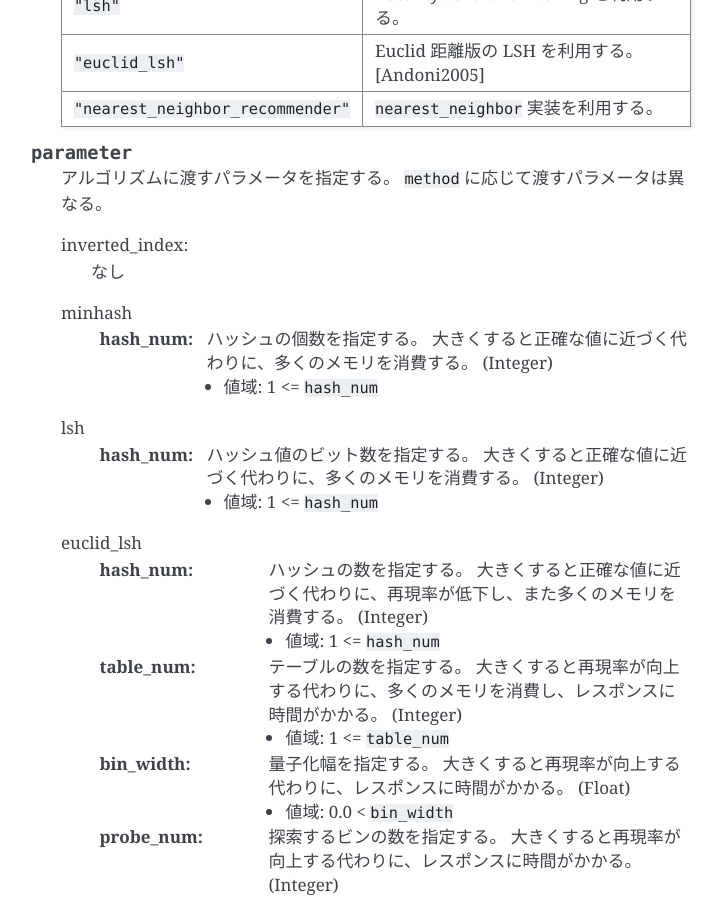
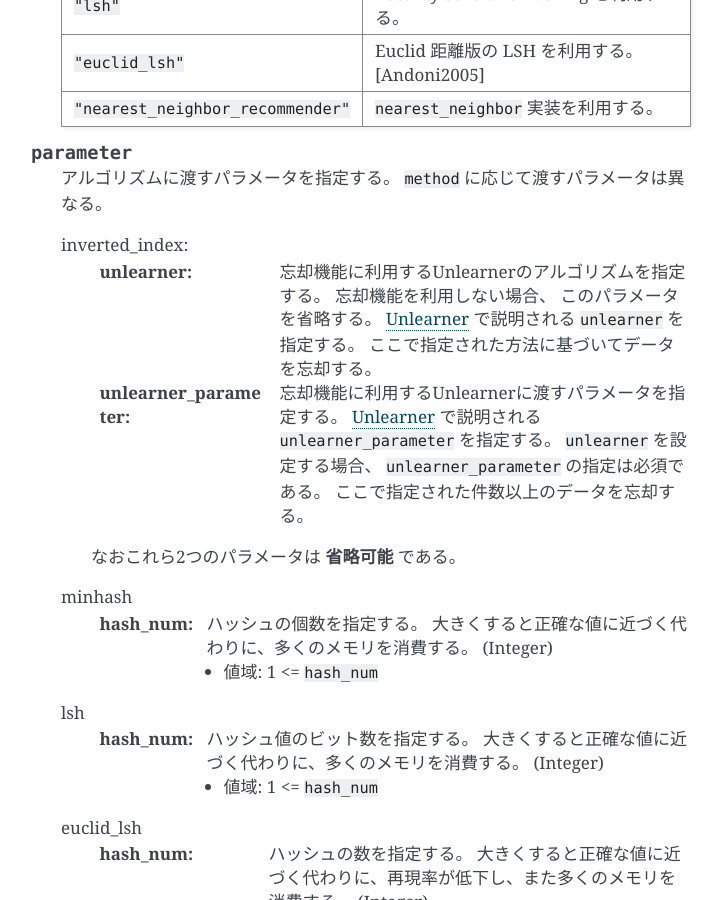
Before and after one commit to jubatus/website, a Sphinx documentation site: the page built from source/ja/api_recommender.rst, in a window 1280 px wide and 900 px high, scrolled down 489 px. Shown: the whole window, without its empty margins (389-1112 px from the left). Built offline with Sphinx 7.4.7, drawn with Linux system fonts in a browser that asks for light colours; the version number could not be read and is left out.

Commit message:
add unlearner parameters to inverted_index recommender

```diff
--- a/source/ja/api_recommender.rst
+++ b/source/ja/api_recommender.rst
@@ -35,7 +35,19 @@
    ``method`` に応じて渡すパラメータは異なる。
 
    inverted_index:
-     なし
+     :unlearner:
+        忘却機能に利用するUnlearnerのアルゴリズムを指定する。
+        忘却機能を利用しない場合、 このパラメータを省略する。
+        :doc:`api_unlearner` で説明される ``unlearner`` を指定する。
+        ここで指定された方法に基づいてデータを忘却する。
+
+     :unlearner_parameter:
+        忘却機能に利用するUnlearnerに渡すパラメータを指定する。
+        :doc:`api_unlearner` で説明される ``unlearner_parameter`` を指定する。
+        ``unlearner`` を設定する場合、 ``unlearner_parameter`` の指定は必須である。
+        ここで指定された件数以上のデータを忘却する。
+
+     なおこれら2つのパラメータは **省略可能** である。
 
    minhash
      :hash_num:
```
Also changed, not shown: source/en/api_recommender.rst (+13 -1 lines).
